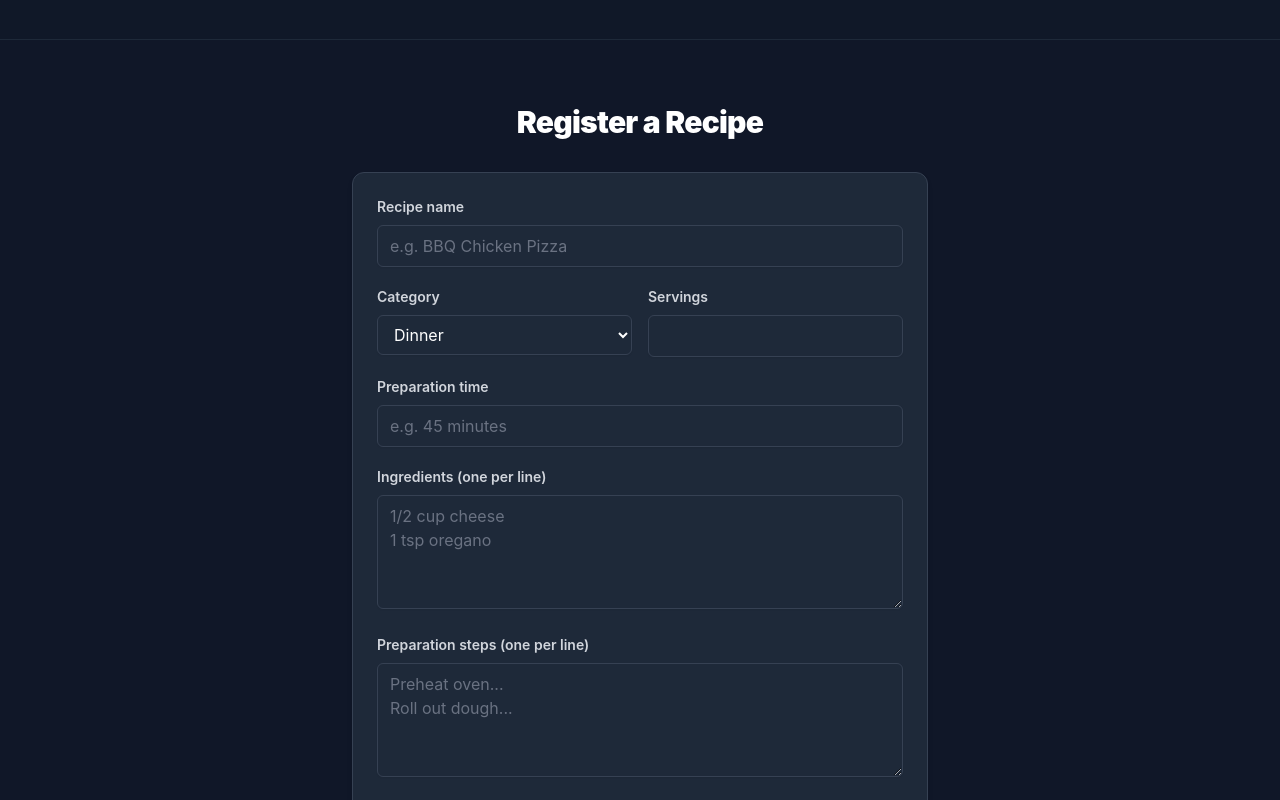
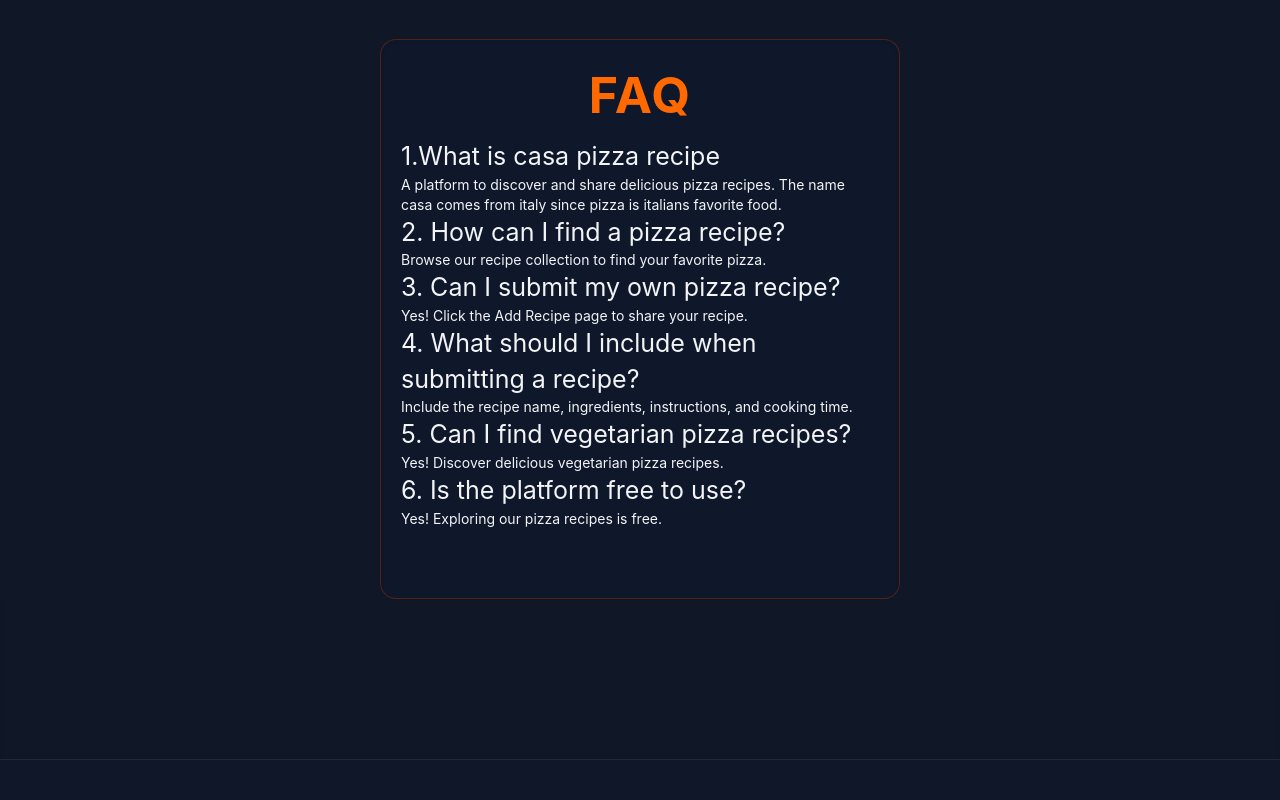
Before and after one commit to netsanetkibru47-creator/Home-For-Pizza-Tailwind, a React (Vite) app: page / in a window 1280 px wide. Shown: the part 2020-2820 px from the top of the page. Built offline with nearby package versions, Linux system fonts and the light colour scheme.

Commit message:
updating the FAQ section of the web

```diff
--- a/src/App.jsx
+++ b/src/App.jsx
@@ -42,12 +42,30 @@ function App() {
         <Recipe darkMode={darkMode} />
       </div>
 
-      <div ref={faqSectionRef} className="scroll-mt-20">
-        {/* ... FAQ markup content ... */}
+      <div ref={faqSectionRef} className="scroll-mt-20 flex items-center justify-center mx-auto">
+        <div className={` p-5 h-140 w-130 rounded-2xl border text-sm animate-fadeIn transition-all shadow-inner ${
+                darkMode ? 'bg-slate-900 border-orange-900/60 text-gray-100' : 'bg-orange-50/40 border-orange-200 text-gray-800 py-16 px-4'
+              }`}>
+          <h1 className=' text-center font-bold text-orange-500 text-[50px] mb-2 uppercase tracking-wide '>FAQ</h1>
+          <p className='text-[25px]'>1.What is casa pizza recipe</p>
+          <p>A platform to discover and share delicious pizza recipes. The name casa comes from italy since pizza is italians favorite food.</p>
+          <p className='text-[25px]'>2. How can I find a pizza recipe?</p>
+          <p>Browse our recipe collection to find your favorite pizza.</p>
+          <p className='text-[25px]'>3. Can I submit my own pizza recipe?</p>
+          <p>Yes! Click the Add Recipe page to share your recipe.</p>
+          <p className='text-[25px]'>4. What should I include when submitting a recipe?</p>
+          <p>Include the recipe name, ingredients, instructions, and cooking time.</p>
+          <p className='text-[25px]'>5. Can I find vegetarian pizza recipes?</p>
+          <p>Yes! Discover delicious vegetarian pizza recipes.</p>
+          <p className='text-[25px]'>6. Is the platform free to use?</p>
+          <p>Yes! Exploring our pizza recipes is free.</p>
+
+        </div>
       </div>
 
-      <div ref={ratingSectionRef} className="scroll-mt-20">
-        {/* ... Ratings markup content ... */}
+      <div ref={ratingSectionRef} className="scroll-mt-20 py-20 px-6 text-center shadow-inner transition-all duration-200 ${
+        darkMode ? 'bg-linear-to-r from-gray-800 to-slate-800 text-indigo-50' : 'bg-linear-to-r from-amber-100 to-amber-500 text-black">
+
       </div>
 
       <div ref={registerSectionRef} className="scroll-mt-20">
```
